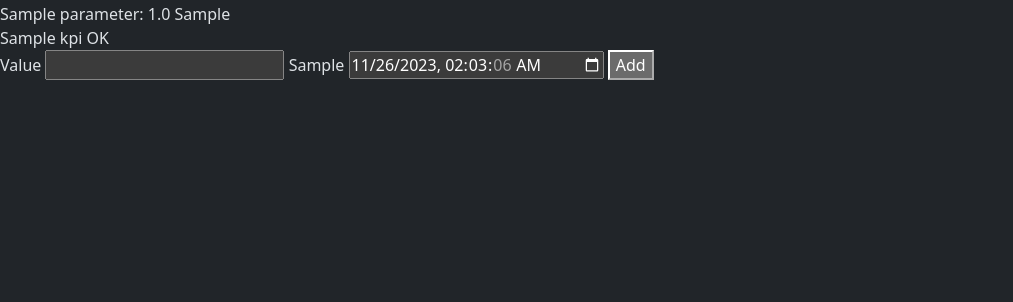
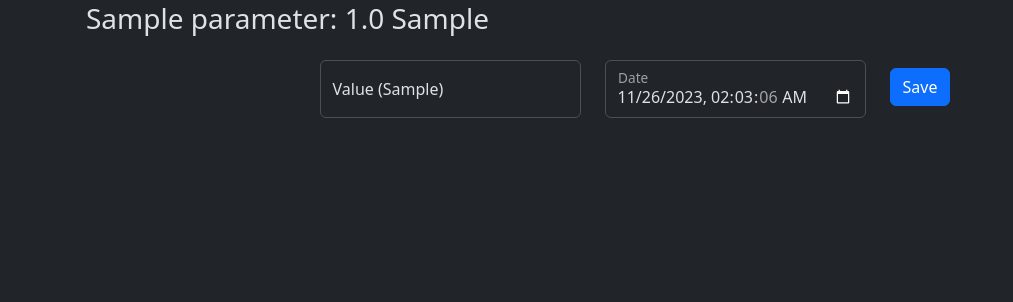
Before and after one commit to IamBahno/IIS-Project, a Flask app: page /systems/1/devices/1/ in a window 1280 px wide. Shown: the part 54-356 px from the top of the page, without its empty margins (0-1013 px from the left). Run offline with Flask 3, Linux system fonts and the light colour scheme; a user stored in the database is signed in; tables that the repository leaves empty hold one stand-in row (values such as "Sample post").

Commit message:
Device detail

```diff
--- a/app/auth/routes.py
+++ b/app/auth/routes.py
@@ -13,13 +13,13 @@ auth = Blueprint('auth', __name__)
 #TODO create parameter device_type
 #TODO kdyz nejse smazat parameter neco vypsat
 #TODO device_type edit
-#TODO device detail styles
-#TODO device detail form rewrite
+#// TODO device detail styles
 #TODO otestovat co se stane kdy admin smaze device_type kterej je v nejakym systemu
 #TODO udelat edit ke vsemu (edit jmena osoby,kpi hodnoty, jmena device etc.....) bud predelat create page aby meli parameter create/edit
 #                       a pak to tam dost prepsat nebo zkopirovat veci z create a predelat to na edit
 #TODO vypisovat vsude nejakej rozumnej header (treaba kdyz vytvaris device aby byl tam byl vypsanej system nebo tak neco )
 #TODO zajisti koretkni vstupy
+#TODO session expiration
 
 @auth.route("/login/", methods=['GET', 'POST'])
 def login():
@@ -229,19 +229,34 @@ def device_delete(system_id, device_id):
     db.session.commit()
     return redirect(url_for('auth.system_detail',system_id=system_id))
 
+@auth.route("/systems/<int:system_id>/devices/<int:device_id>/parameters/<int:param_id>/add/",methods=['GET', 'POST'])
+@login_required
+def set_param_data(system_id, device_id, param_id):
+    system = System.query.get_or_404(system_id)
+
+    if current_user.role != "admin" and current_user.id != system.system_manager and current_user.role != "broker":
+        abort(403)
+
+    device = Device.query.get_or_404(device_id)
+    param = Parameter.query.get_or_404(param_id)
+
+    if "value" not in request.values or "time" not in request.values:
+        abort(400)
+
+    try:
+        value_value = int(request.values["value"])
+    except:
+        value_value = float(request.values["value"])
+
+    value = Value(value=value_value,timestamp=request.values["time"],setter=current_user.id,device=device_id,parameter=param_id)
+    db.session.add(value)
+    db.session.commit()
+
+    return redirect(url_for('auth.device_detail', system_id=system_id, device_id=device_id))
 
 @auth.route("/systems/<int:system_id>/devices/<int:device_id>/",methods=['GET', 'POST'])
 @login_required
 def device_detail(system_id, device_id):
-    if "add-value" in request.values:
-        value_value = request.values["value"]
-        try:
-            value_value = int(value_value)
-        except:
-            value_value = float(value_value)
-        value = Value(value=value_value,timestamp=request.values["time"],setter=current_user.id,device=device_id,parameter=request.values["parameter_id"])
-        db.session.add(value)
-        db.session.commit()
     device = Device.query.get_or_404(device_id)
     title = device.name
 
--- a/app/templates/device_detail.html
+++ b/app/templates/device_detail.html
@@ -1,20 +1,30 @@
 {% extends "layout.html" %}
 {% block content %}
+<div class="container">
     {%  for value,parameter,kpis_for_parameter,kpi_states in zip(values,parameters,kpis,kpi_parameters_states) %}
-        {{parameter.name}}: {{value.value}} {{parameter.unit}}
-                {% for kpi,kpi_state in zip(kpis_for_parameter,kpi_states) %}
-                    <br>{{kpi.name}} {{kpi_state}}
-                {% endfor %}
-            {% if user.role == "broker" or user.role == "admin" %}
-                <form method="POST">
-                    <label for="value">Value</label>
-                    <input type="input" name="value" pattern="[0-9]+(\.[0-9]+)?">
-                    <label >{{parameter.unit}}</label>
-                    <input type="datetime-local" id="time" name="time" value="{{ default_datetime }}">
-                    <input type="hidden" name="parameter_id" value={{parameter.id}}>
-                    <button type="submit" name="add-value">Add</button>
-                </form>
-            {% endif %}
-        <br>
+    <h3 class="row mb-4 ms-1">
+        {{parameter.name}}{% if value.value %}: {{value.value}} {{parameter.unit}}{% endif %}
+    </h3>
+    {% if user.role == "broker" or user.role == "admin" %}
+    <form class="row justify-content-md-center" method="POST" action="/systems/{{system_id}}/devices/{{device_id}}/parameters/{{parameter.id}}/add/">
+        <div class="col-12 col-md-5 col-lg-4 col-xl-3">
+            <div class="form-floating mb-3">
+                <input class="form-control" type="number" step="0.01" name="value" placeholder="">
+                <label for="value">Value ({{parameter.unit}})</label>
+            </div>
+        </div>
+        <div class="col-12 col-md-5 col-lg-4 col-xl-3">
+            <div class="form-floating mb-3">
+                <input class="form-control" type="datetime-local" id="time" name="time" value="{{ default_datetime }}">
+                <label for="value">Date</label>
+            </div>
+        </div>
+        <div class="col-12 col-md-1 d-grid d-md-inline-block">
+            <button class="btn btn-primary mt-2" type="submit" name="add-value">Save</button>
+        </div>
+    </form>
+    {% endif %}
+    <br>
     {% endfor %}
+</div>
 {% endblock content %}
```
